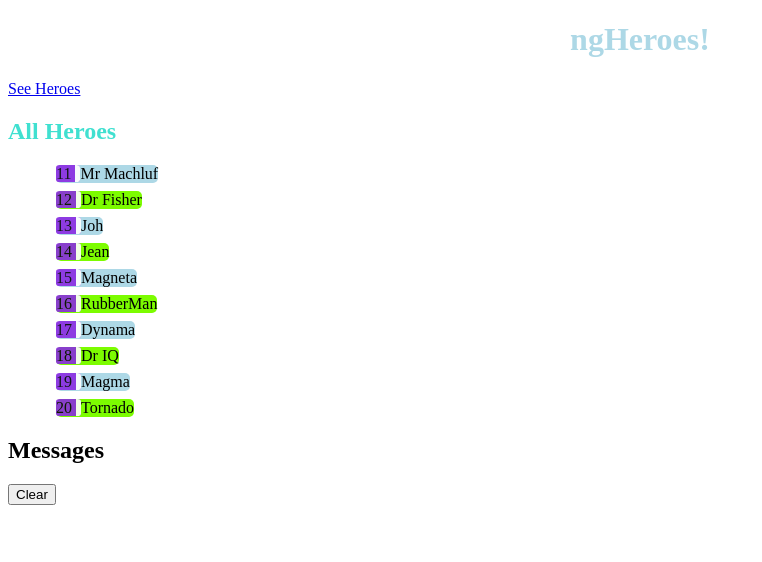
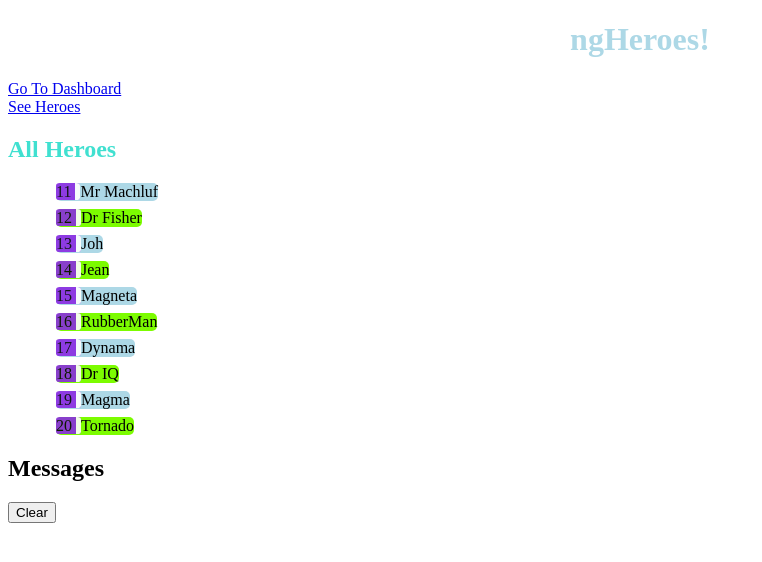
Before and after one commit to avivsab/Angular-Hero, an Angular app in the folder ngHeroes/: page /heroes in a window 1280 px wide. Shown: the top 562 px of the page, without its empty margins (0-762 px from the left). Built offline with nearby package versions, Linux system fonts and the light colour scheme.

Commit message:
Add routing back to /dashboard (HomePage)

```diff
--- a/ngHeroes/src/app/app.component.html
+++ b/ngHeroes/src/app/app.component.html
@@ -3,6 +3,8 @@
      {{ title }}!
   </h1>
   <nav>
+    <a routerLink="/dashboard">Go To Dashboard </a>
+    <br>
     <a routerLink="/heroes">See Heroes</a>
   </nav>
   <router-outlet></router-outlet>
```
